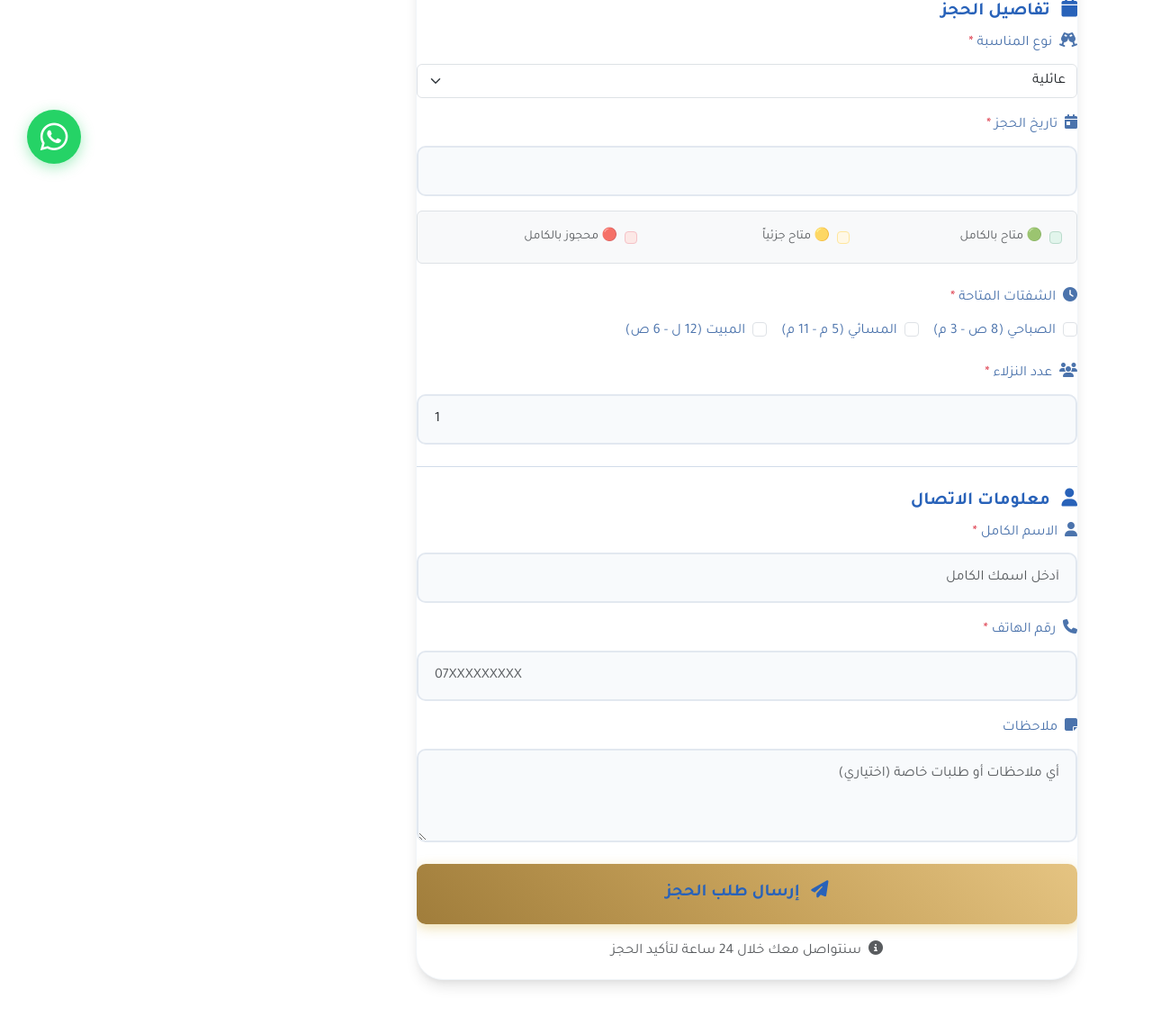
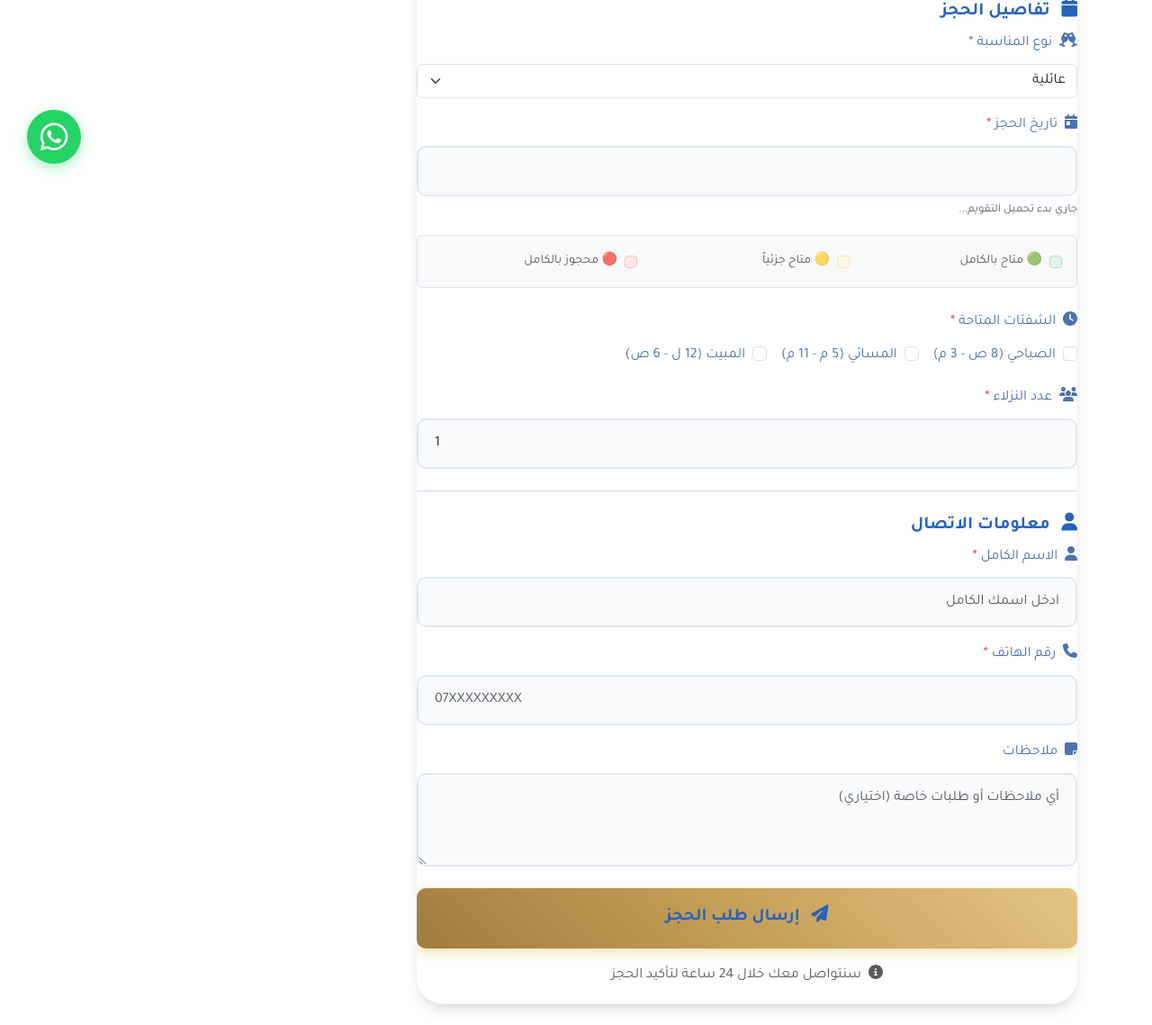
Before and after one commit to MUNTADHERHAZIM/Narcissus, a Django app: template chalet/templates/chalet/booking.html in a window 1280 px wide. Shown: the part 588-1727 px from the top of the page at 90% size. Run offline with Django 4.2, Linux system fonts and the light colour scheme; the template is opened without the code that fills it: values that come from a table or form of the project are taken from there, others are empty; data comes from the database, SQL or seed files in the repository.

Commit message:
Add error logging and status update boundaries to calendar initialization in booking.html

```diff
--- a/chalet/templates/chalet/booking.html
+++ b/chalet/templates/chalet/booking.html
@@ -193,6 +193,7 @@
                                         {{ form.check_in.label }} <span class="text-danger">*</span>
                                     </label>
                                     {{ form.check_in }}
+                                    <div id="calendar-status" class="text-muted small mt-1" style="font-size: 0.8rem; direction: rtl;">جاري بدء تحميل التقويم...</div>
                                     {% if form.check_in.errors %}
                                     <div class="invalid-feedback d-block mt-2">
                                         {% for error in form.check_in.errors %}{{ error }}{% endfor %}
@@ -459,6 +460,26 @@
 
 {% block extra_js %}
 <script>
+    // معالج أخطاء لعرض المشاكل على الجوال مباشرة
+    window.onerror = function(message, source, lineno, colno, error) {
+        const statusDiv = document.getElementById('calendar-status');
+        if (statusDiv) {
+            statusDiv.style.color = '#dc3545';
+            statusDiv.style.fontWeight = 'bold';
+            statusDiv.innerHTML = 'خطأ برميجي: ' + message + ' في السطر ' + lineno;
+        }
+        return false;
+    };
+
+    function updateStatus(msg, isError = false) {
+        const statusDiv = document.getElementById('calendar-status');
+        if (statusDiv) {
+            statusDiv.style.color = isError ? '#dc3545' : '#6c757d';
+            statusDiv.style.fontWeight = isError ? 'bold' : 'normal';
+            statusDiv.innerHTML = msg;
+        }
+    }
+
     const chaletId = {{ chalet.id }};
     const morningPrice = {% if chalet %}{{ chalet.morning_price }}{% else %}0{% endif %};
     const eveningPrice = {% if chalet %}{{ chalet.evening_price }}{% else %}0{% endif %};
@@ -477,8 +498,10 @@
 
     // تهيئة التقويم بعد التأكد من جاهزية المكتبة
     function initCalendar() {
+        updateStatus('جاري تهيئة واجهة التقويم...');
         if (typeof flatpickr === 'undefined') {
             console.error('Flatpickr is not loaded yet.');
+            updateStatus('فشل التحميل: مكتبة التقويم flatpickr غير معرفة. قد تكون محجوبة بواسطة المتصفح أو إعدادات الحماية.', true);
             return;
         }
 
@@ -540,6 +563,8 @@
                 }
             }
         });
+
+        updateStatus('تم تحميل التقويم وتلوين الأيام بنجاح');
 
         // تشغيل التحقق للتواريخ المحددة مسبقاً إن وجدت
         const initialDate = document.getElementById('id_check_in').value;
@@ -616,14 +641,22 @@
 
     // جلب البيانات من الـ API والبدء في تهيئة التقويم مع معالجة حالة DOMContentLoaded بأمان
     function loadBookedDates() {
+        updateStatus('جاري الاتصال بالسيرفر وجلب تواريخ الحجوزات...');
         fetch(`/api/booked-dates/${chaletId}/`)
-            .then(response => response.json())
+            .then(response => {
+                if (!response.ok) {
+                    throw new Error('فشل جلب البيانات من السيرفر (رمز الاستجابة ' + response.status + ')');
+                }
+                return response.json();
+            })
             .then(data => {
                 bookedDates = data.booked_dates || {};
+                updateStatus('تم جلب البيانات، جاري رسم التقويم...');
                 initCalendar();
             })
             .catch(error => {
                 console.error('Error fetching booked dates:', error);
+                updateStatus('تنبيه: فشل الاتصال بالسيرفر. تم تشغيل التقويم الاحتياطي. التفاصيل: ' + error.message, true);
                 initCalendar(); // تهيئة احتياطية في حال الفشل
             });
     }
```
